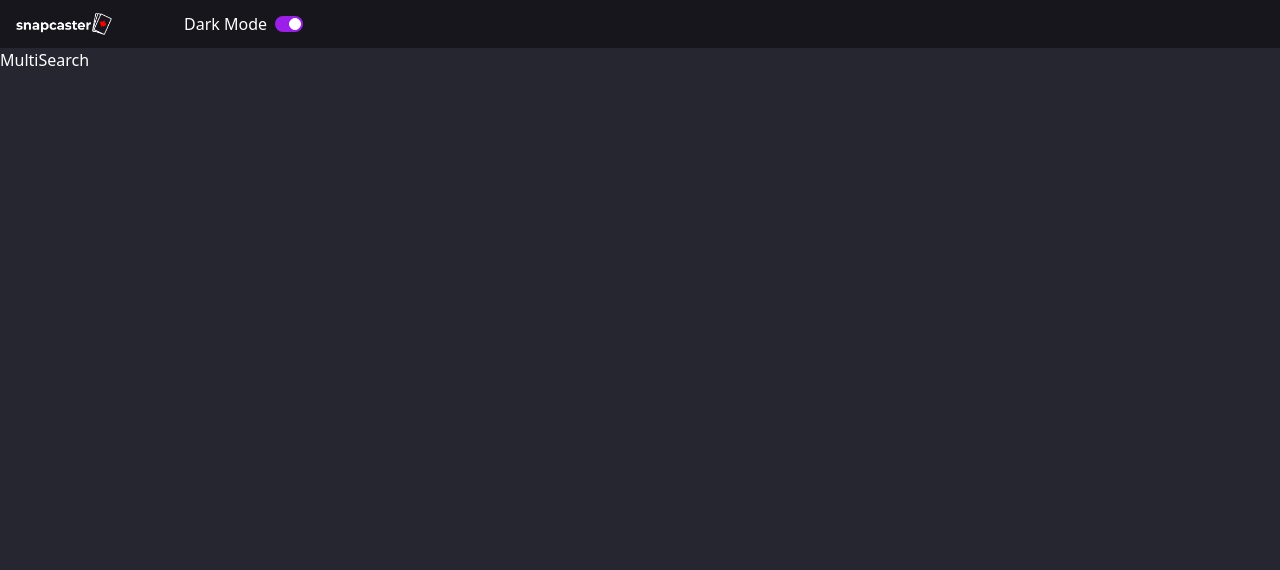
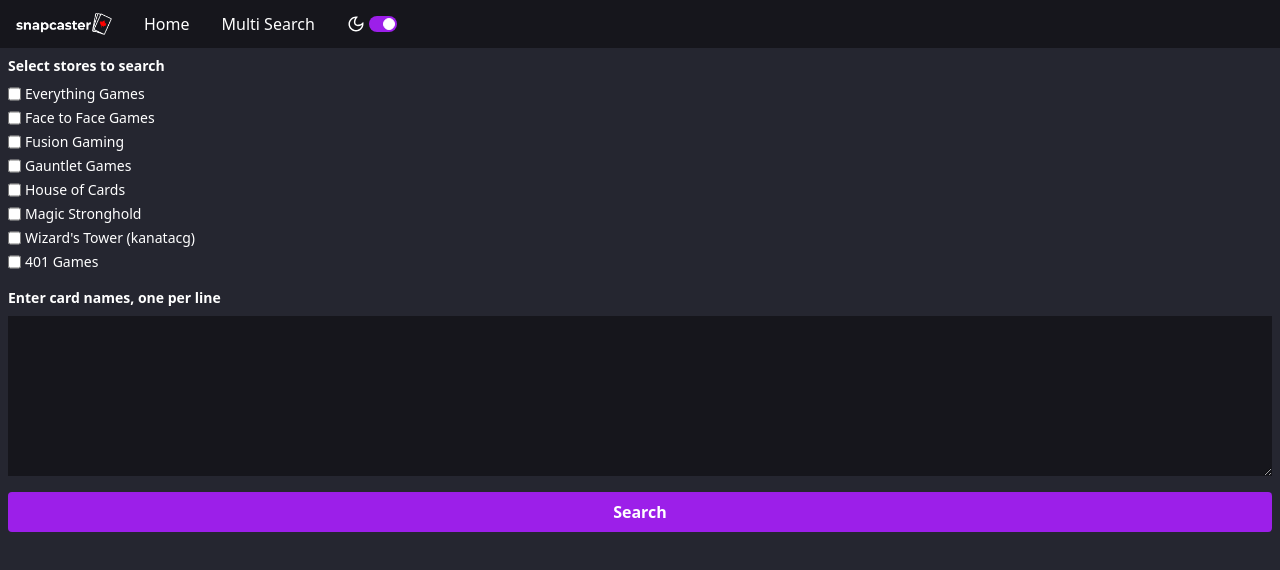
Before and after one commit to chrislegault/snapcasterv2-client, a React (Vite) app: page /multi-search in a window 1280 px wide. Shown: the top 570 px of the page. Built offline with nearby package versions, Linux system fonts and the light colour scheme.

Commit message:
api not returning incomplete card names

```diff
--- a/src/atoms.js
+++ b/src/atoms.js
@@ -10,3 +10,9 @@ export const sortedByAtom = atom("price");
 export const sortOrderAtom = atom("asc");
 
 export const listViewAtom = atom(false);
+
+export const selectedBulkStoresAtom = atom([]);
+
+export const bulkCardInputAtom = atom("");
+
+export const bulkCardResultsAtom = atom([]);
--- /dev/null
+++ b/src/components/BulkSearchTextField.jsx
@@ -0,0 +1,26 @@
+import React from 'react'
+import { useAtom } from 'jotai'
+import { bulkCardInputAtom } from '../atoms'
+
+export default function BulkSearchTextField() {
+    const [bulkCardInput, setBulkCardInput] = useAtom(bulkCardInputAtom)
+
+  return (
+    <div>
+        <div className="flex flex-col p-2">
+            <label className="text-sm font-bold mb-2">
+                Enter card names, one per line
+            </label>
+            {/* Create a text area with max 100 lines, but only show 20 lines at a time */}
+            <div className="flex flex-col">
+                <textarea
+                    className="w-full h-40 dark:bg-darkerBackground"
+                    value={bulkCardInput}
+                    onChange={e => setBulkCardInput(e.target.value)}
+                />
+                </div>
+            </div>
+
+    </div>
+  )
+}
--- a/src/components/DarkModeToggle.jsx
+++ b/src/components/DarkModeToggle.jsx
@@ -1,18 +1,32 @@
-import React from 'react'
-import { useAtom } from 'jotai'
-import { darkModeAtom } from '../atoms'
+import React from 'react';
+import { useAtom } from 'jotai';
+import { darkModeAtom } from '../atoms';
 
 export default function DarkModeToggle() {
-    const [darkMode, setDarkMode] = useAtom(darkModeAtom)
+  const [darkMode, setDarkMode] = useAtom(darkModeAtom);
   const toggleDarkMode = () => {
-        setDarkMode(!darkMode)
-        console.log("Darkmode atom is now: ", darkMode)
-    }
+    setDarkMode(!darkMode);
+    console.log('Darkmode atom is now: ', darkMode);
+  };
 
   return (
     <div>
       <div className="flex items-center md:col-span-1">
-              <span className="mx-2">Dark Mode</span>
+        <svg
+        className="mr-1"
+          width="18"
+          height="18"
+          viewBox="0 0 24 24"
+          fill="none"
+          xmlns="http://www.w3.org/2000/svg"
+        >
+          <path
+            fill-rule="evenodd"
+            clip-rule="evenodd"
+            d="M12.2256 2.00253C9.59172 1.94346 6.93894 2.9189 4.92893 4.92891C1.02369 8.83415 1.02369 15.1658 4.92893 19.071C8.83418 22.9763 15.1658 22.9763 19.0711 19.071C21.0811 17.061 22.0565 14.4082 21.9975 11.7743C21.9796 10.9772 21.8669 10.1818 21.6595 9.40643C21.0933 9.9488 20.5078 10.4276 19.9163 10.8425C18.5649 11.7906 17.1826 12.4053 15.9301 12.6837C14.0241 13.1072 12.7156 12.7156 12 12C11.2844 11.2844 10.8928 9.97588 11.3163 8.0699C11.5947 6.81738 12.2094 5.43511 13.1575 4.08368C13.5724 3.49221 14.0512 2.90664 14.5935 2.34046C13.8182 2.13305 13.0228 2.02041 12.2256 2.00253ZM17.6569 17.6568C18.9081 16.4056 19.6582 14.8431 19.9072 13.2186C16.3611 15.2643 12.638 15.4664 10.5858 13.4142C8.53361 11.362 8.73568 7.63895 10.7814 4.09281C9.1569 4.34184 7.59434 5.09193 6.34315 6.34313C3.21895 9.46732 3.21895 14.5326 6.34315 17.6568C9.46734 20.781 14.5327 20.781 17.6569 17.6568Z"
+            fill="white"
+          />
+        </svg>{' '}
         <label
           htmlFor="default-toggle"
           className="inline-flex relative items-center cursor-pointer"
@@ -28,5 +42,5 @@ export default function DarkModeToggle() {
         </label>
       </div>
     </div>
-  )
+  );
 }
--- /dev/null
+++ b/src/components/MultiSearchForm.jsx
@@ -0,0 +1,63 @@
+import React from 'react';
+import { useAtomValue, useSetAtom } from 'jotai';
+import { selectedBulkStoresAtom, bulkCardInputAtom, bulkCardResultsAtom } from '../atoms';
+import StoreRadioButtons from './StoreRadioButtons';
+import BulkSearchTextField from './BulkSearchTextField';
+import axios from 'axios';
+
+export default function MultiSearchForm() {
+    const selectedStores = useAtomValue(selectedBulkStoresAtom);
+    const bulkCardInput = useAtomValue(bulkCardInputAtom);
+    const setBulkCardResults = useSetAtom(bulkCardResultsAtom);
+
+    const handleSearch = () => {
+        // create an array with an item for each line of the bulkCardInput
+        const cardNames = bulkCardInput.split('\n');
+        // make the request to the backend using axios
+        const requestBody = {
+            cardNames,
+            websites: selectedStores,
+            worstCondition: "DMG"
+        }
+
+        console.log("post url: " + `${import.meta.env.VITE_API_URI}/search/bulk/`)
+        axios
+            .post(`${import.meta.env.VITE_API_URI}/search/bulk/`, {
+                cardNames,
+                websites: selectedStores,
+                worstCondition: "DMG",
+            })
+            .then((response) => {
+                setBulkCardResults(response.data);
+                console.log(response.data);
+            }
+        );
+    }
+  return (
+    <div>
+        {/* Radio Buttons */}
+        <div className="flex flex-col p-2">
+            <label className="text-sm font-bold mb-2">
+                Select stores to search
+            </label>
+            <StoreRadioButtons />
+        </div>
+
+        {/* Card List Text Field */}
+        <BulkSearchTextField />
+
+        {/* Search button */}
+        <div className="flex flex-col p-2">
+            <button
+                className="bg-primary hover:backdrop-brightness-75 text-white font-bold py-2 px-4 rounded"
+                onClick={handleSearch}
+            >
+                Search
+            </button>
+            </div>
+
+
+
+    </div>
+  );
+}
--- a/src/components/Navbar.jsx
+++ b/src/components/Navbar.jsx
@@ -10,7 +10,7 @@ export default function Navbar() {
         </Link>
 
         <div className="px-4" />
-{/*
+
         <Link to="/" className="hover:text-red-400">
           Home
         </Link>
@@ -19,7 +19,7 @@ export default function Navbar() {
 
         <Link to="/multi-search" className="hover:text-red-400">
           Multi Search
-        </Link> */}
+        </Link>
 
         <div className="px-4" />
 
--- /dev/null
+++ b/src/components/StoreRadioButtons.jsx
@@ -0,0 +1,156 @@
+import React from 'react';
+import { useAtom } from 'jotai';
+import { selectedBulkStoresAtom } from '../atoms';
+export default function StoreRadioButtons() {
+  const [selectedStores, setSelectedStores] = useAtom(selectedBulkStoresAtom);
+  return (
+    <div>
+      <div className="flex flex-col space-y-1 text-sm">
+        <div className="flex flex-row space-x-1">
+          <input
+            type="checkbox"
+            id="everythinggames"
+            value="everythinggames"
+            checked={selectedStores.includes('everythinggames')}
+            onChange={e => {
+              if (e.target.checked) {
+                setSelectedStores([...selectedStores, e.target.value]);
+              } else {
+                setSelectedStores(
+                  selectedStores.filter(store => store !== e.target.value),
+                );
+              }
+            }}
+          />
+          <label htmlFor="everythinggames">Everything Games</label>
+        </div>
+        <div className="flex flex-row space-x-1">
+          <input
+            type="checkbox"
+            id="facetoface"
+            value="facetoface"
+            checked={selectedStores.includes('facetoface')}
+            onChange={e => {
+              if (e.target.checked) {
+                setSelectedStores([...selectedStores, e.target.value]);
+              } else {
+                setSelectedStores(
+                  selectedStores.filter(store => store !== e.target.value),
+                );
+              }
+            }}
+          />
+          <label htmlFor="facetoface">Face to Face Games</label>
+        </div>
+        <div className="flex flex-row space-x-1">
+          <input
+            type="checkbox"
+            id="fusion"
+            value="fusion"
+            checked={selectedStores.includes('fusion')}
+            onChange={e => {
+              if (e.target.checked) {
+                setSelectedStores([...selectedStores, e.target.value]);
+              } else {
+                setSelectedStores(
+                  selectedStores.filter(store => store !== e.target.value),
+                );
+              }
+            }}
+          />
+          <label htmlFor="fusion">Fusion Gaming</label>
+        </div>
+        <div className="flex flex-row space-x-1">
+          <input
+            type="checkbox"
+            id="gauntlet"
+            value="gauntlet"
+            checked={selectedStores.includes('gauntlet')}
+            onChange={e => {
+              if (e.target.checked) {
+                setSelectedStores([...selectedStores, e.target.value]);
+              } else {
+                setSelectedStores(
+                  selectedStores.filter(store => store !== e.target.value),
+                );
+              }
+            }}
+          />
+          <label htmlFor="gauntlet">Gauntlet Games</label>
+        </div>
+        <div className="flex flex-row space-x-1">
+          <input
+            type="checkbox"
+            id="houseofcards"
+            value="houseofcards"
+            checked={selectedStores.includes('houseofcards')}
+            onChange={e => {
+              if (e.target.checked) {
+                setSelectedStores([...selectedStores, e.target.value]);
+              } else {
+                setSelectedStores(
+                  selectedStores.filter(store => store !== e.target.value),
+                );
+              }
+            }}
+          />
+          <label htmlFor="houseofcards">House of Cards</label>
+        </div>
+        <div className="flex flex-row space-x-1">
+          <input
+            type="checkbox"
+            id="magicstronghold"
+            value="magicstronghold"
+            checked={selectedStores.includes('magicstronghold')}
+            onChange={e => {
+              if (e.target.checked) {
+                setSelectedStores([...selectedStores, e.target.value]);
+              } else {
+                setSelectedStores(
+                  selectedStores.filter(store => store !== e.target.value),
+                );
+              }
+            }}
+          />
+          <label htmlFor="magicstronghold">Magic Stronghold</label>
+        </div>
+        <div className="flex flex-row space-x-1">
+          <input
+            type="checkbox"
+            id="kanatacg"
+            value="kanatacg"
+            checked={selectedStores.includes('kanatacg')}
+            onChange={e => {
+              if (e.target.checked) {
+                setSelectedStores([...selectedStores, e.target.value]);
+              } else {
+                setSelectedStores(
+                  selectedStores.filter(store => store !== e.target.value),
+                );
+              }
+            }}
+          />
+          <label htmlFor="kanatacg">Wizard's Tower (kanatacg)</label>
+        </div>
+        <div className="flex flex-row space-x-1">
+          <input
+            type="checkbox"
+            id="four01"
+            value="four01"
+            checked={selectedStores.includes('four01')}
+            onChange={e => {
+              if (e.target.checked) {
+                setSelectedStores([...selectedStores, e.target.value]);
+              } else {
+                setSelectedStores(
+                  selectedStores.filter(store => store !== e.target.value),
+                );
+              }
+            }}
+          />
+          <label htmlFor="four01">401 Games</label>
+        </div>
+      </div>
+    </div>
+  );
+}
--- a/src/pages/MultiSearch.jsx
+++ b/src/pages/MultiSearch.jsx
@@ -1,7 +1,10 @@
 import React from 'react'
+import MultiSearchForm from '../components/MultiSearchForm'
 
 export default function MultiSearch() {
   return (
-    <div>MultiSearch</div>
+    <div>
+      <MultiSearchForm />
+    </div>
   )
 }
```
Lines whose indentation alone changed are shown as unchanged.
